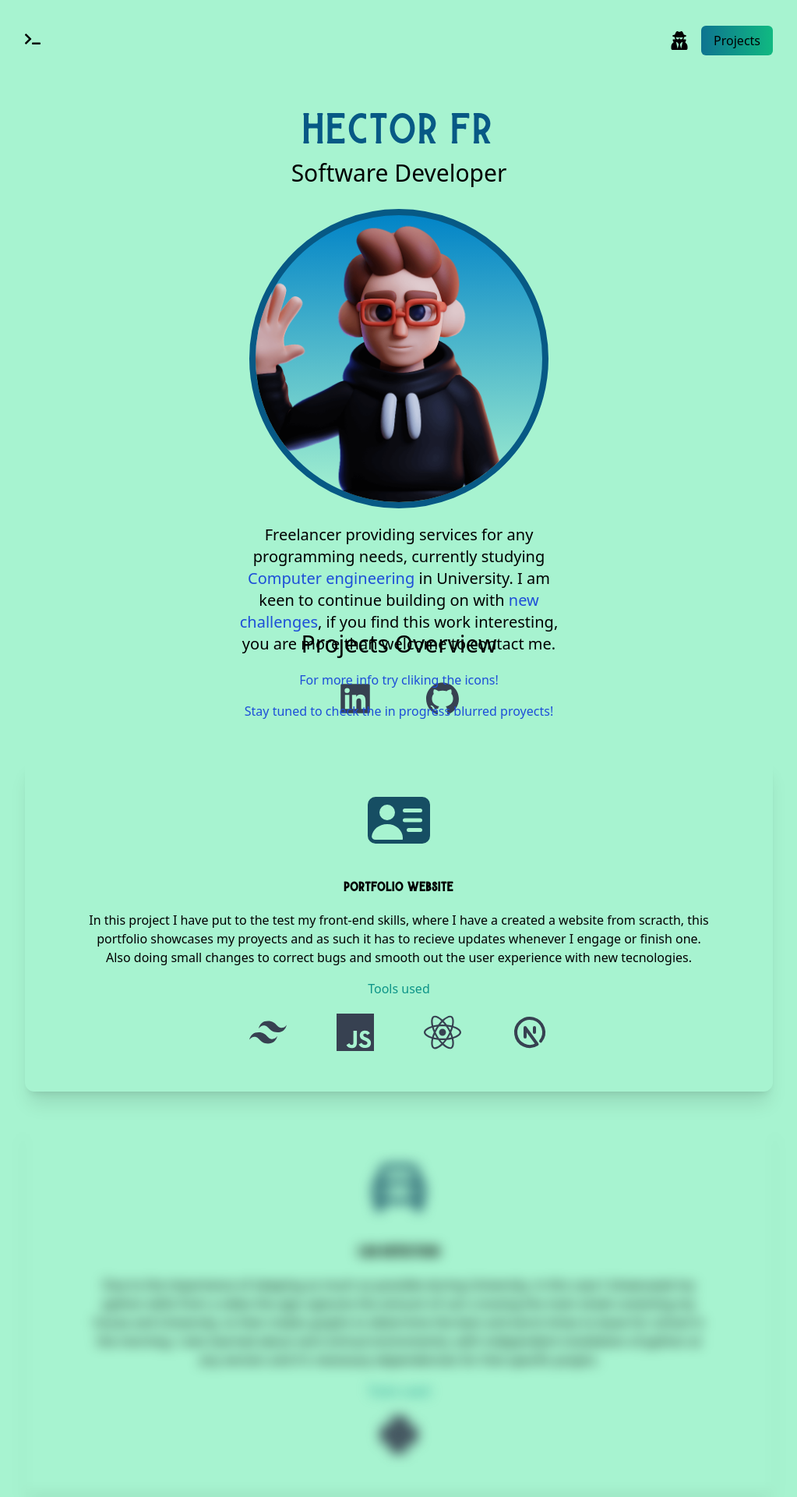
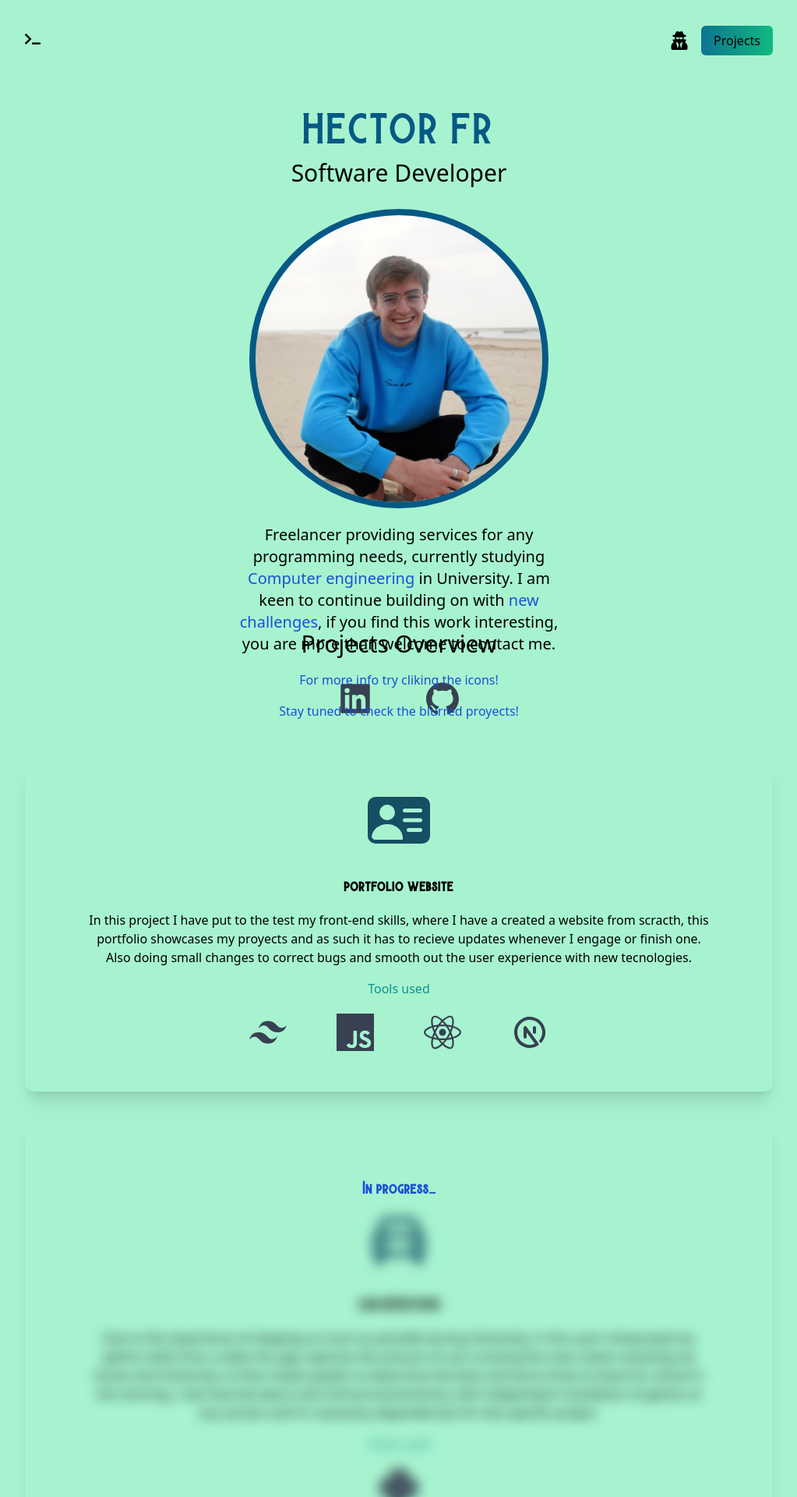
Before and after one commit to Hectorfr/myportfolio, a Next.js app: page / in a window 1280 px wide. Shown: the top 1920 px of the page at 78% size, without its empty margins (128-1151 px from the left). Built offline with nearby package versions, Linux system fonts and the light colour scheme.

Commit message:
photo change and blurred in progress msg added

```diff
--- a/pages/index.js
+++ b/pages/index.js
@@ -10,7 +10,7 @@ import {BsPersonVcardFill} from 'react-icons/bs'
 import {useState} from "react";
 
 import Image from "next/image";
-import deved from "../public/dev-ed-wave.png";
+import hector from "../public/hector.jpg";
 
 export default function Home() {
   const [darkMode, setDarkMode] = useState(false);
@@ -47,7 +47,7 @@ export default function Home() {
                 Software Developer
               </h3>
             <div className="relative mx-auto bg-gradient-to-b from-sky-600 rounded-full w-80 h-80 mt-5 overflow-hidden border-8 border-sky-800 md:h-96 md:w-96">
-                <Image src={deved} layout="fill" objectFit="cover" />
+                <Image src={hector} layout="fill" objectFit="cover" />
             </div>
 
               <p className="text-md py-5 leading-8 max-w-lg mx-auto p-10 md:text-xl">
@@ -70,7 +70,7 @@ export default function Home() {
                 For more info try cliking the icons!
               </p>
               <p className="py-2 p-10 text-center text-blue-700">
-                Stay tuned to check the in progress blurred proyects!
+                Stay tuned to check the blurred proyects!
               </p>
             </div>
 
@@ -98,14 +98,16 @@ export default function Home() {
                 </div>
 
 
-                <div className="mx-center text-center shadow-lg p-10 rounded-xl my-10 filter blur dark:shadow-2xl dark:border-1 dark:border-cyan-800">
+                <div className="mx-center text-center shadow-lg p-10 rounded-xl my-10 dark:shadow-2xl dark:border-1 dark:border-cyan-800">
+                    <h3 className="text-lg pt-8 pb-2 font-burtons font-bold text-blue-700">In progress.....</h3>
                   <div className="flex items-center justify-center">
-                    <a target="_blank" rel="noreferrer" className="text-cyan-900">
+                    <a target="_blank" rel="noreferrer" className="text-cyan-900 filter blur ">
                         <BiCar size={80}/>
                     </a>
                  </div>
-                  <h3 className="text-lg pt-8 pb-2 font-burtons font-bold">car detection</h3>
-                  <p className="py-2 p-10">
+
+                  <h3 className="text-lg pt-8 pb-2 font-burtons font-bold filter blur">car detection</h3>
+                  <p className="py-2 p-10 filter blur ">
                     Due to the importance of sleeping as much as possible during University, in this case I showcased my python skills
                     from a video the app captures the amount of cars crossing the main street conecting my house and University, to then makes
                     graphs to determine the best and worst times to leave for school in the morning.
@@ -113,8 +115,8 @@ export default function Home() {
 
                   </p>
 
-                  <h4 className="py-2 text-teal-600 dark:text-blue-700">Tools used</h4>
-                  <div className="text-5xl flex justify-center gap-16 py-3 text-gray-700 dark:text-white">
+                  <h4 className="py-2 text-teal-600 filter blur  dark:text-blue-700">Tools used</h4>
+                  <div className="text-5xl flex justify-center gap-16 py-3 text-gray-700 filter blur  dark:text-white">
                     <SiPython />
                   </div>
                 </div>
```
Also changed, not shown: public/dev-ed-wave.png (deleted), public/hector.jpg (added).
